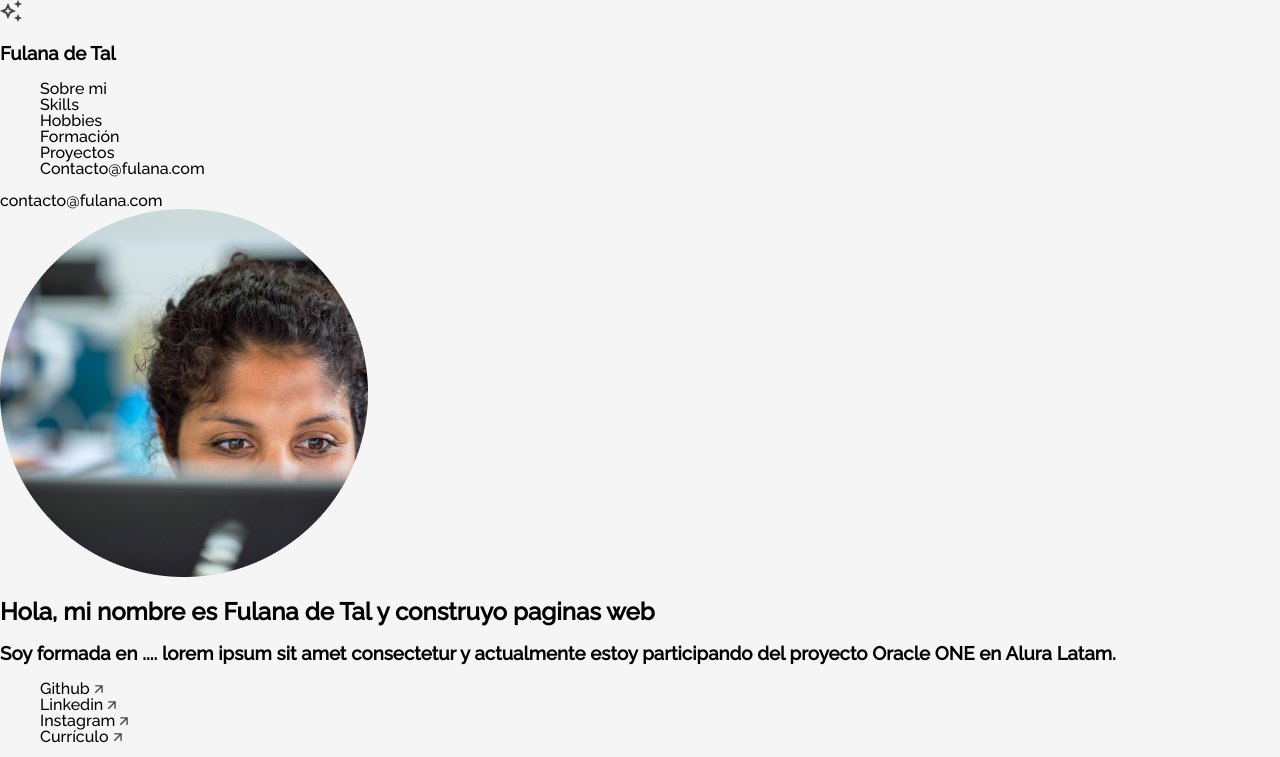
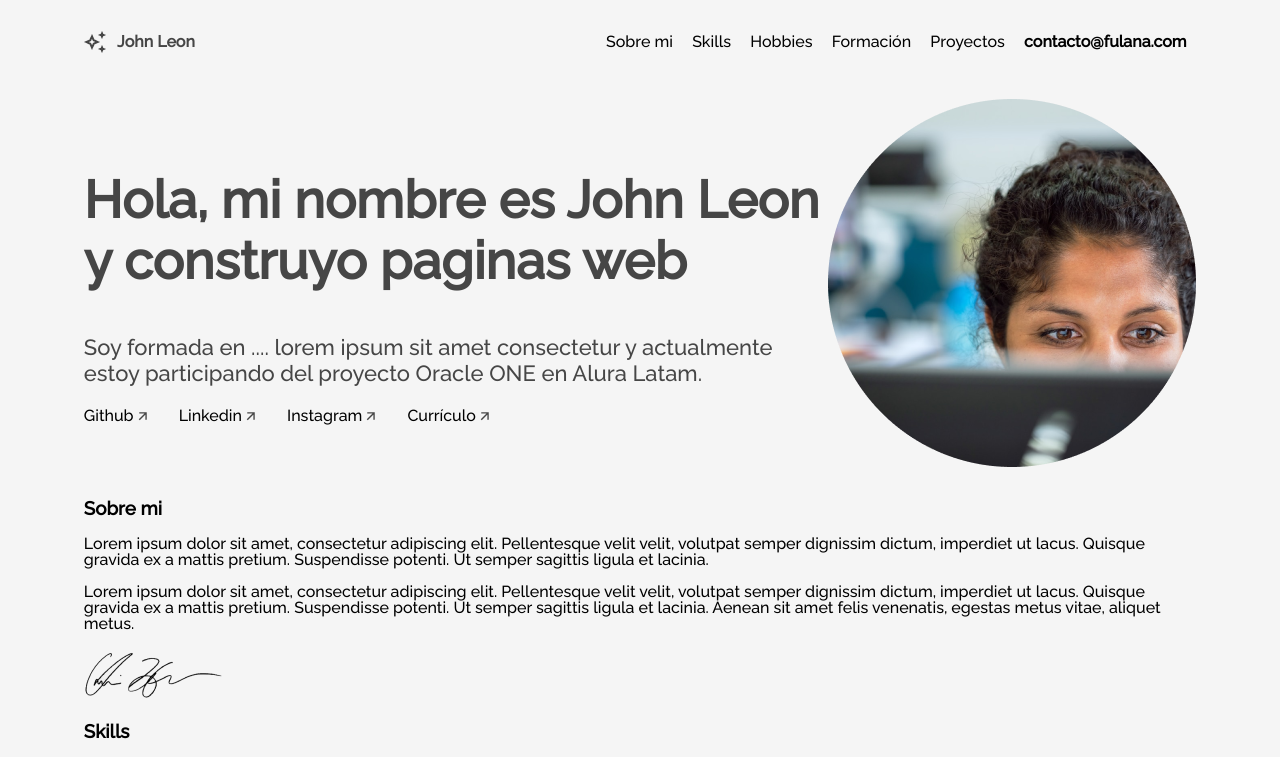
Before and after one commit to JohnIvwy/Portafolio.githup.io, a plain HTML site: page index.html in a window 1280 px wide. Shown: the top 757 px of the page. Drawn offline with Linux system fonts and the light colour scheme.

Commit message:
Modificando el visual de la seccion menu y title

```diff
--- a/css/style.css
+++ b/css/style.css
@@ -3,14 +3,13 @@
     /* Inserta la variable de los otros colores inspeccionando el exemplo de figma */
    --cor-de-fundo: #F5F5F5;
    --cor-de-link: #000;
+   --cor-font-palid: #464646;
 }
 
 body {
     box-sizing: border-box;
     background-color: var(--cor-de-fundo) ;
     font-family: 'Raleway';
-    margin: 0;
-    padding: 0;
     line-height: 1;
 }
 ol, ul,li {
@@ -19,6 +18,12 @@ ol, ul,li {
 a{
     text-decoration: none;
     color: var(--cor-de-link);
+}
+/*.tudo {
+    margin: 0 6%;
+}*/
+.container {
+    margin: 1rem 6%;
 }
 /*En este desafío nosostros gustaríamos que ustedes intentaran utilizar la metodología BEM.
 
@@ -33,56 +38,110 @@ Enlace de la documentación oficial!
 https://en.bem.info/methodology/quick-start/*/
 
 /*Sección Menu*/
+section.menu{
+    font-weight: 500;
+    font-size: 16px;
+    line-height: 19px;
+    color: var(--cor-font-palid);
 
-section.menu{
+    display: flex;
+    justify-content: space-between;
+    align-items: center;
+}
+.menu__header{
+    display: flex;
+    align-items: center;
+}
+.menu__title{
+    margin: 0 .7rem;
 
+    font-weight: 700;
+    font-size: 16px;
+    line-height: 19px;
+}
+.menu__list {
+    display: flex;
+}
+.menu__list__item{
+    margin: 0 .6rem;
 }
 
 /*Sección Title*/
+section.title{
+    margin-top: 2rem;
+    margin-bottom: 2rem;
+}
+.title__div{
+    color: var(--cor-font-palid);
 
-section.title{
+    display: flex;
+    align-items: center;
+}
+.title__profile{
+    width: 368px;
+    height: 368px;
 
+    order: 1;
+}
+.title__bio {
+    font-weight: 700;
+    font-size: 52px;
+    line-height: 61px;
+}
+.title__subsection {
+    font-weight: 400;
+    font-size: 22px;
+    line-height: 26px;
+}
+.title__network{
+    padding: 0;
+
+    display: flex;
+    justify-content: flex-start;
+}
+.title__network__item{
+    margin-right: 2rem;
 }
 
 /*Sección About*/
-
 section.about{
 
 }
 
+
+
+
+
+
+
+
 /*Sección Hobbies*/
-
 section.hobbies{
 
 }
 
 /* Experiencia Académica*/
-
 section.academic{
 
 }
 
 /* experiencia*/
-
 section.experience{
 
 }
 
 /*Contacto*/
-
 section.formcontato{
 
 }
 
 /*footeer*/
-
 section.footer{
 
 }
 
 /* Vamos a desafiarnos trabajando con responsividad?
 Utiliza las referencias de los breakpoints @media abajo */
-
 
 /*Tablet*/
 @media (min-width: 768px) {
--- a/index.html
+++ b/index.html
@@ -14,10 +14,10 @@
 <body>
     <div class="tudo">
         <!-- Sección del Menú  -->
-    <section class="menu">
+        <section class="menu container">
             <header class="menu__header">
                 <img src="img/vector.png">
-            <h3 class="menu__title">Fulana de Tal</h3>
+                <h3 class="menu__title">John Leon</h3>
             </header>
             <nav>
                 <ul class="menu__list">
@@ -26,18 +26,17 @@
                     <li class="menu__list__item"><a href="#hobbies">Hobbies</a></li>
                     <li class="menu__list__item"><a href="#formacion">Formación</a></li>
                     <li class="menu__list__item"><a href="#xp">Proyectos</a></li>
-                <li class="menu__list__item"><a href="#contacto">Contacto@fulana.com</a></li>
+                    <li class="menu__list__item"><a href="#contacto" style="font-weight: 700;">contacto@fulana.com</a></li>
                 </ul>
-            <li class="menu__list__item__contato"><a href="#contacto">contacto@fulana.com</a></li>
             </nav>
         </section>
 
         <!-- Sección del Header/Title/Hero -->
-    <section class="title">
+        <section class="title container">
             <div class="title__div">
                 <img class="title__profile" src="img/profile.png">
                 <div class="title__container">
-                <h2 class="title__bio">Hola, mi nombre es Fulana de Tal y construyo paginas web</h2>
+                    <h2 class="title__bio">Hola, mi nombre es John Leon y construyo paginas web</h2>
                     <h3 class="title__subsection">Soy formada en .... lorem ipsum sit amet consectetur y actualmente estoy participando del proyecto Oracle ONE en Alura Latam.</h3>
                     <ul class="title__network">
                         <!-- Pon los enlaces de tus redes sociales favoritas -->
@@ -51,7 +50,7 @@
         </section>
 
         <!-- Sección sobre mi -->
-    <section class="about" id="sobre-mi">
+        <section class="about container" id="sobre-mi">
             <div class="about__container">
                 <h3 class="about__title">Sobre mi</h3>
                 <p class="about__paragraph">Lorem ipsum dolor sit amet, consectetur adipiscing elit. Pellentesque velit velit, volutpat semper dignissim dictum, imperdiet ut lacus. Quisque gravida ex a mattis pretium. Suspendisse potenti. Ut semper sagittis ligula et lacinia.  </p>
@@ -62,7 +61,7 @@
         </section>
 
         <!-- Sección de Skills -->
-    <section class="skills" id="skills">
+        <section class="skills container" id="skills">
             <h3 class="skills__title">Skills</h3>
                 <div class="skills__line">
                     <div class="skills__box">
@@ -110,7 +109,7 @@
         </section>
 
         <!-- Sección de Hobbies -->
-    <section class="hobbies" id="hobbies">
+        <section class="hobbies container" id="hobbies">
             <h3 class="hobbies__title">Hobbies</h3>
             <div class="hobbies__line">
                 <div class="hobbies__box">
@@ -158,7 +157,7 @@
         </section>
 
         <!-- Sección de Formación académica -->
-    <section class="academic" id="formacion">
+        <section class="academic container" id="formacion">
             <h2 class="academic__title" >Formación académica</h2>
             <div class="academic__courses">
                 <div class="academic__courses__box">
@@ -189,7 +188,7 @@
         </section>
 
         <!-- Sección de Experiencia Profesional/Proyectos-->
-    <section class="experience" id="xp">
+        <section class="experience container" id="xp">
             <h2 class="experience__section__title" >Experiencia Profissional</h2>
             <div class="experiencie__box">
                 <!-- Pon el logotipo/captura de pantalla de tu proyecto -->
@@ -245,9 +244,10 @@
                     </div>
                 </div>
             </div>
+        </section>
 
         <!-- Sección de Contacto -->
-        <section class="formcontato" id="contacto">
+        <section class="formcontato container" id="contacto">
                 <div  class="formcontato__contacto">
                     <div class="formcontato--esquerda">
                         <img class="formcontato__img" src="img/contact_image.png">
@@ -266,6 +266,7 @@
                     </div>
                 </div>
         </section>
+    </div>
 
     <!-- Sección de Footer -->
     <section class="footer">
@@ -274,7 +275,7 @@
             <p>2022</p>
         </div>
     </section>
-    </div>
+
 <!-- Script del documento JavaScript -->
 <script src="js/validacion.js"></script>
 </body>
```
Lines whose indentation alone changed are shown as unchanged.
